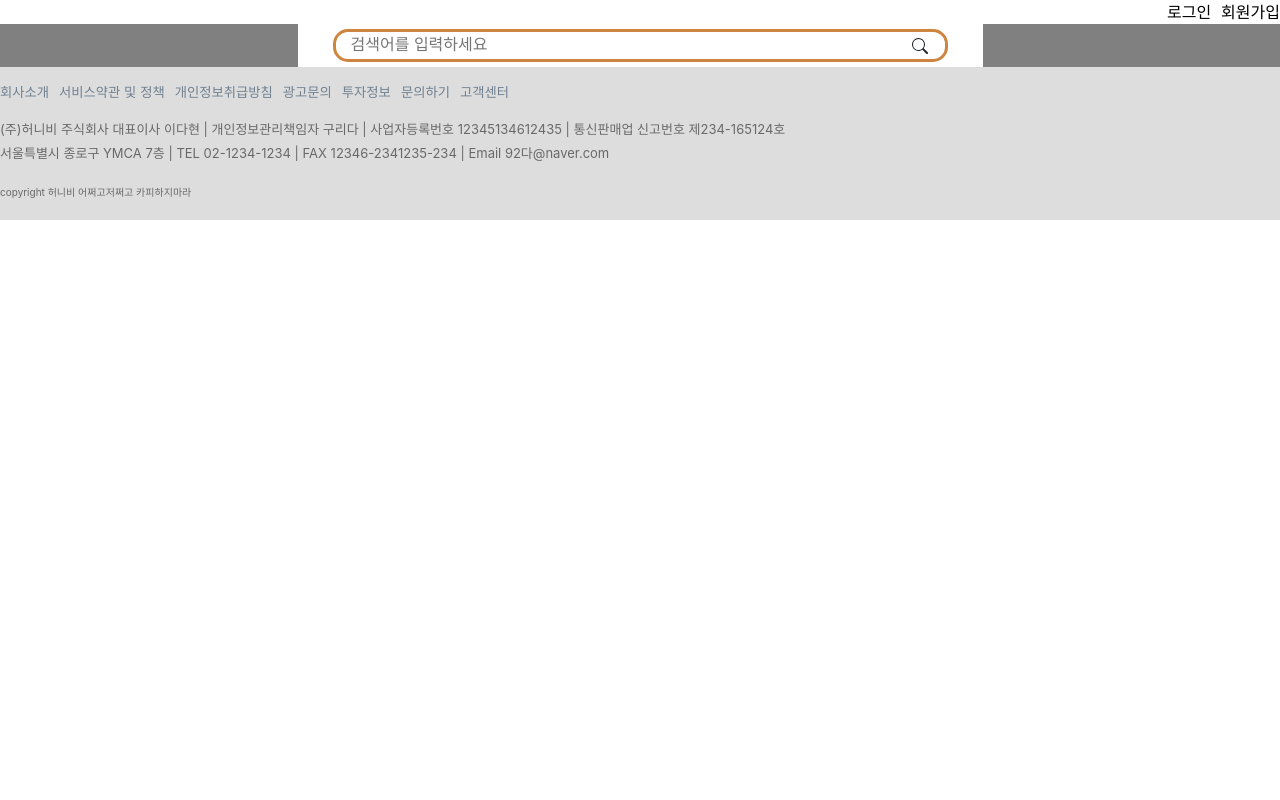
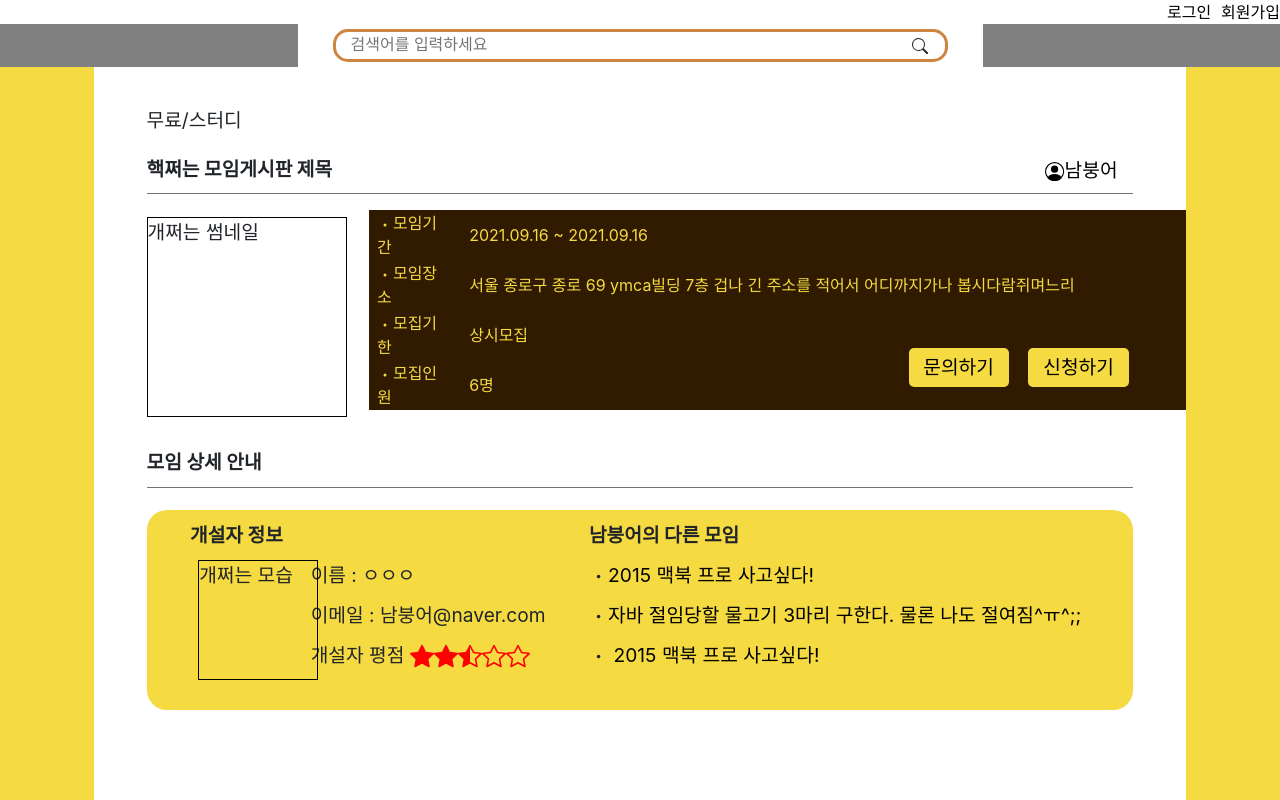
Before and after one commit to NamBoongEh/HoneyBeeProject_React, a React (Create React App) app: page /boardread in a window 1280 px wide. Shown: the top 800 px of the page. Built offline with nearby package versions, Linux system fonts and the light colour scheme.

Commit message:
2021-04-06 BoardRead draft done

```diff
--- a/src/App.js
+++ b/src/App.js
@@ -17,6 +17,7 @@ import ReReply1 from './components/search/ReReply1';
 import ReReply2 from './components/search/ReReply2';
 import Board from './components/page/Board';
 import BoardWrite from './components/page/BoardWrite';
+import BoardRead from './components/page/BoardRead';
 
 function App() {
   return (
@@ -38,6 +39,7 @@ function App() {
         <Route exact path={'/rereply2'} component={ReReply2} />
         <Route exact path={'/board'} component={Board} />
         <Route exact path={'/boardwrite'} component={BoardWrite} />
+        <Route exact path={'/boardread'} component={BoardRead} />
         <Footer />
       </BrowserRouter>
     </>
--- /dev/null
+++ b/src/components/page/BoardRead.js
@@ -0,0 +1,252 @@
+import React from 'react';
+import styled from 'styled-components';
+import {
+  Dot,
+  Star,
+  StarFill,
+  StarHalf,
+  PersonCircle,
+} from 'react-bootstrap-icons';
+
+const Box1 = styled.div`
+  width: 100%;
+  height: 42px;
+  font-weight: bold;
+`;
+
+const ThumbNail = styled.div`
+  border: 1px solid black;
+  height: 200px;
+  width: 200px;
+`;
+
+const Table = styled.table`
+  width: 85%;
+  height: 200px;
+  margin: 1.2% 0 0 0;
+  transform: translate(222px, -218px);
+`;
+
+const Tr1 = styled.tr`
+  height: 3rem;
+  & > * {
+    font-weight: normal;
+    font-size: smaller;
+  }
+`;
+
+const Th1 = styled.th`
+  width: 10%;
+  color: rgb(246, 218, 66);
+  background-color: rgb(48, 27, 1);
+  padding-left: 1%;
+`;
+const Th2 = styled.th`
+  color: rgb(246, 218, 66);
+  background-color: rgb(48, 27, 1);
+  padding-left: 2%;
+`;
+
+const Button = styled.button`
+  float: right;
+  margin-right: 2%;
+  background-color: rgb(246, 218, 66);
+  border: none;
+  border-radius: 5px;
+  padding: 0.5% 1.5%;
+  transform: translate(15px, -280px);
+`;
+
+const Table2 = styled.table`
+  width: 100%;
+  margin-left: 0.5%;
+  margin-right: 0.5%;
+`;
+
+const Tr1T2 = styled.tr`
+  height: 2.5rem;
+  & > * {
+    font-weight: normal;
+  }
+`;
+
+const Th1T2 = styled.th`
+  width: 12%;
+  padding-left: 1%;
+`;
+const Th2T2 = styled.th`
+  width: 30%;
+  padding-left: 2%;
+`;
+const Th3T2 = styled.th`
+  width: 58%;
+  padding-left: 2%;
+`;
+
+const Starfill = styled(StarFill)`
+  font-size: x-large;
+  color: red;
+`;
+const Starhalf = styled(StarHalf)`
+  font-size: x-large;
+  color: red;
+`;
+const Stars = styled(Star)`
+  font-size: x-large;
+  color: red;
+`;
+
+const Link = styled.a`
+  color: black;
+  &:hover {
+    color: black;
+    text-decoration: none;
+    font-weight: bold;
+  }
+`;
+
+export default function BoardRead(props) {
+  return (
+    <div className="row">
+      <div
+        className={'col-md-1'}
+        style={{ width: '100%', backgroundColor: 'rgb(246,218,66)' }}
+      />
+      <div
+        className={'col-10'}
+        style={{
+          padding: '3% 4% 0 4%',
+          fontSize: 'larger',
+        }}
+      >
+        무료/스터디
+        <Box1 style={{ margin: '2% 0 2% 0' }}>
+          핵쩌는 모임게시판 제목
+          <button
+            to={'mypage'}
+            style={{
+              marginRight: '1%',
+              backgroundColor: 'white',
+              border: 'none',
+              float: 'right',
+            }}
+          >
+            <PersonCircle />
+            남붕어
+          </button>
+          <hr style={{ backgroundColor: 'grey', margin: '1% 0% 1%' }} />
+        </Box1>
+        <ThumbNail>개쩌는 썸네일</ThumbNail>
+        <Table>
+          <Tr1>
+            <Th1>
+              <Dot />
+              모임기간
+            </Th1>
+            <Th2>2021.09.16 ~ 2021.09.16</Th2>
+          </Tr1>
+          <Tr1>
+            <Th1>
+              <Dot />
+              모임장소
+            </Th1>
+            <Th2>
+              서울 종로구 종로 69 ymca빌딩 7층 겁나 긴 주소를 적어서
+              어디까지가나 봅시다람쥐며느리
+            </Th2>
+          </Tr1>
+          <Tr1>
+            <Th1>
+              <Dot />
+              모집기한
+            </Th1>
+            <Th2>상시모집</Th2>
+          </Tr1>
+          <Tr1>
+            <Th1>
+              <Dot />
+              모집인원
+            </Th1>
+            <Th2>6명</Th2>
+          </Tr1>
+        </Table>
+        <Button>신청하기</Button>
+        <Button>문의하기</Button>
+        <Box1 style={{ margin: '0 0 2% 0', transform: 'translateY(-180px)' }}>
+          모임 상세 안내
+          <hr
+            style={{
+              backgroundColor: 'grey',
+              margin: '1% 0% 1%',
+            }}
+          />
+        </Box1>
+        <ThumbNail
+          style={{
+            width: '100%',
+            backgroundColor: 'rgb(246,218,66)',
+            border: 'none',
+            borderRadius: '20px',
+            padding: '0.5% 3%',
+            lineHeight: 'Center',
+            transform: 'translateY(-180px)',
+          }}
+        >
+          <Table2>
+            <Tr1T2>
+              <Th1T2 style={{ fontWeight: 'bold' }}>개설자 정보</Th1T2>
+              <Th2T2 />
+              <Th3T2 style={{ fontWeight: 'bold' }}>남붕어의 다른 모임</Th3T2>
+            </Tr1T2>
+            <Tr1T2>
+              <Th1T2 />
+              <Th2T2>이름 : ㅇㅇㅇ</Th2T2>
+              <Th2T2>
+                <Dot />
+                <Link href={'home'}>2015 맥북 프로 사고싶다!</Link>
+              </Th2T2>
+            </Tr1T2>
+            <Tr1T2>
+              <Th1T2 />
+              <Th2T2>이메일 : 남붕어@naver.com</Th2T2>
+              <Th2T2>
+                <Dot />
+                <Link href={'home'}>
+                  자바 절임당할 물고기 3마리 구한다. 물론 나도 절여짐^ㅠ^;;
+                </Link>
+              </Th2T2>
+            </Tr1T2>
+            <Tr1T2>
+              <Th1T2 />
+              <Th2T2>
+                개설자 평점 <Starfill />
+                <Starfill />
+                <Starhalf />
+                <Stars />
+                <Stars />
+              </Th2T2>
+              <Th2T2>
+                <Dot />
+                <Link href={'home'}> 2015 맥북 프로 사고싶다!</Link>
+              </Th2T2>
+            </Tr1T2>
+          </Table2>
+
+          <ThumbNail
+            style={{
+              height: '120px',
+              width: '120px',
+              transform: 'translate(22px, -115px)',
+            }}
+          >
+            개쩌는 모습
+          </ThumbNail>
+        </ThumbNail>
+      </div>
+      <div
+        className={'col-1'}
+        style={{ width: '100%', backgroundColor: 'rgb(246,218,66)' }}
+      />
+    </div>
+  );
+}
```
